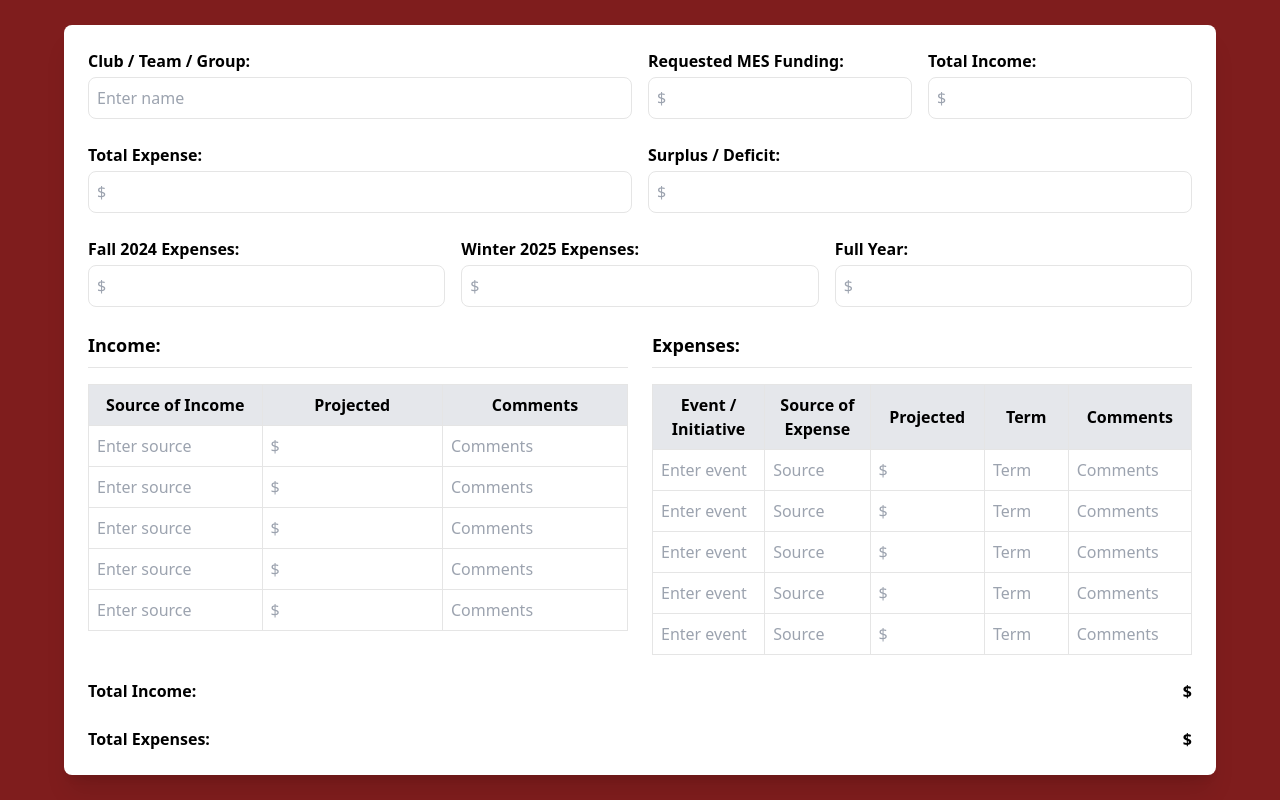
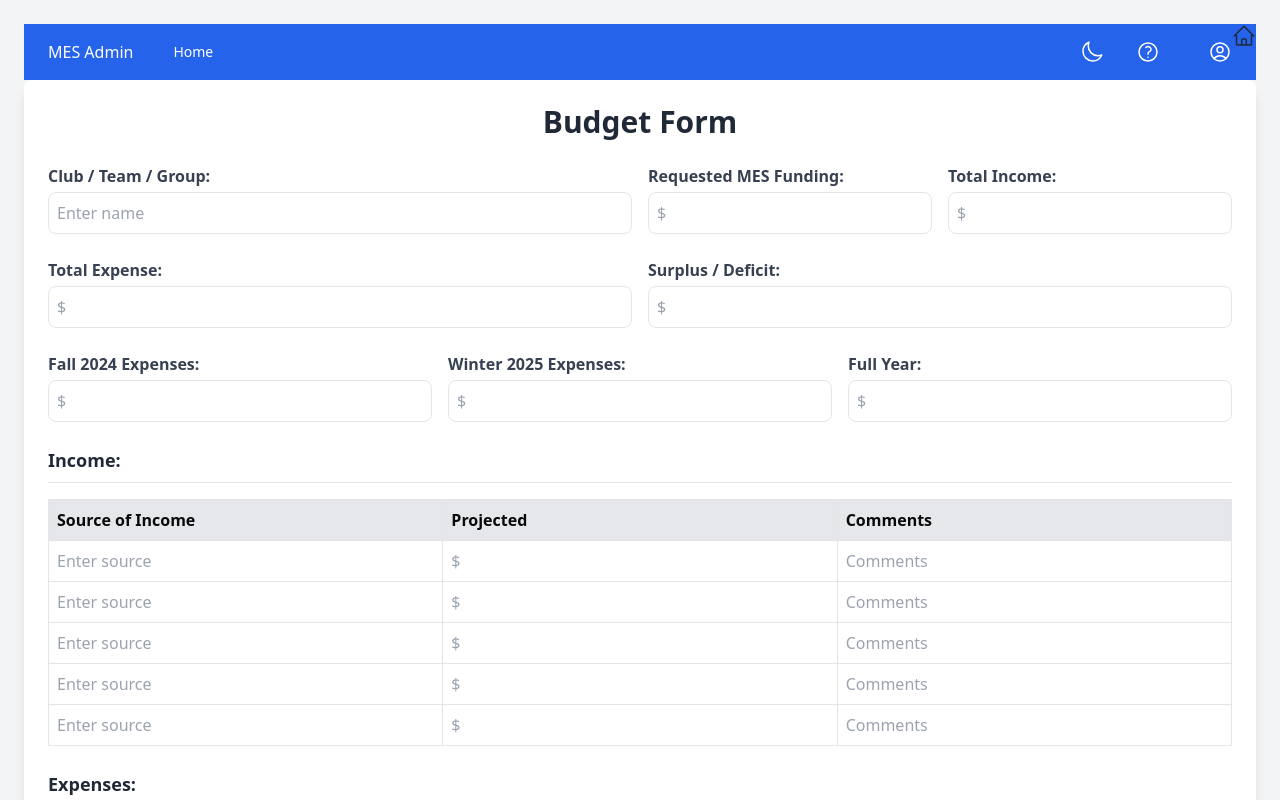
Before and after one commit to Housam2020/MES-ERP, a Next.js app in the folder src/: page /dashboard/annual_form in a window 1280 px wide. Shown: the top 800 px of the page. Built offline with nearby package versions, Linux system fonts and the light colour scheme; no server answers.

Commit message:
added in correct navigation to pages and fixed up styling/format

```diff
--- a/src/src/app/dashboard/annual_form/page.tsx
+++ b/src/src/app/dashboard/annual_form/page.tsx
@@ -1,95 +1,139 @@
-import React from 'react';
+"use client";
+
+import React from "react";
+import { useRouter } from "next/navigation";
+import DashboardHeader from "@/components/dashboard/DashboardHeader";
+import { HomeIcon } from "@heroicons/react/24/outline";
 
 const BudgetForm = () => {
+  const router = useRouter();
+
   return (
-    <div className="min-h-screen bg-red-900 text-white flex items-center justify-center p-4">
-      <div className="w-full max-w-6xl bg-white text-black rounded-lg shadow-xl p-6 space-y-6">
+    <div className="min-h-screen bg-gray-100 p-6">
+      <DashboardHeader />
+      {/* Wider and taller container */}
+      <div className="max-w-7xl mx-auto bg-white p-6 rounded-lg shadow-lg">
+        {/* Home Icon in the top right */}
+        <button
+          onClick={() => router.push("/dashboard/home")}
+          className="absolute top-4 right-4 p-2 rounded-full hover:bg-gray-200 dark:hover:bg-gray-700"
+          aria-label="Go to Home"
+        >
+          <HomeIcon className="h-6 w-6 text-gray-800 dark:text-gray-200" />
+        </button>
+
+        <h1 className="text-3xl font-bold mb-6 text-gray-800 dark:text-gray-200 text-center">
+          Budget Form
+        </h1>
+
+        {/* Form Section */}
+        <div className="space-y-6">
+          {/* General Information */}
           <div className="grid grid-cols-1 md:grid-cols-2 gap-4">
             <div>
-            <label htmlFor="clubName" className="font-bold">Club / Team / Group:</label>
+              <label htmlFor="clubName" className="font-bold text-gray-700 dark:text-gray-300">
+                Club / Team / Group:
+              </label>
               <input
                 type="text"
                 id="clubName"
-              className="w-full border rounded-lg p-2 mt-1"
+                className="w-full border rounded-lg p-2 mt-1 bg-white dark:bg-gray-700 text-gray-900 dark:text-gray-200"
                 placeholder="Enter name"
               />
             </div>
             <div className="grid grid-cols-2 gap-4">
               <div>
-              <label className="font-bold">Requested MES Funding:</label>
+                <label className="font-bold text-gray-700 dark:text-gray-300">
+                  Requested MES Funding:
+                </label>
                 <input
                   type="text"
-                className="w-full border rounded-lg p-2 mt-1"
+                  className="w-full border rounded-lg p-2 mt-1 bg-white dark:bg-gray-700 text-gray-900 dark:text-gray-200"
                   placeholder="$"
                 />
               </div>
               <div>
-              <label className="font-bold">Total Income:</label>
+                <label className="font-bold text-gray-700 dark:text-gray-300">
+                  Total Income:
+                </label>
                 <input
                   type="text"
-                className="w-full border rounded-lg p-2 mt-1"
+                  className="w-full border rounded-lg p-2 mt-1 bg-white dark:bg-gray-700 text-gray-900 dark:text-gray-200"
                   placeholder="$"
                 />
               </div>
             </div>
           </div>
 
+          {/* Additional Details */}
           <div className="grid grid-cols-1 md:grid-cols-2 gap-4">
             <div>
-            <label className="font-bold">Total Expense:</label>
+              <label className="font-bold text-gray-700 dark:text-gray-300">
+                Total Expense:
+              </label>
               <input
                 type="text"
-              className="w-full border rounded-lg p-2 mt-1"
+                className="w-full border rounded-lg p-2 mt-1 bg-white dark:bg-gray-700 text-gray-900 dark:text-gray-200"
                 placeholder="$"
               />
             </div>
             <div>
-            <label className="font-bold">Surplus / Deficit:</label>
+              <label className="font-bold text-gray-700 dark:text-gray-300">
+                Surplus / Deficit:
+              </label>
               <input
                 type="text"
-              className="w-full border rounded-lg p-2 mt-1"
+                className="w-full border rounded-lg p-2 mt-1 bg-white dark:bg-gray-700 text-gray-900 dark:text-gray-200"
                 placeholder="$"
               />
             </div>
           </div>
 
+          {/* Term Expenses */}
           <div className="grid grid-cols-1 md:grid-cols-3 gap-4">
             <div>
-            <label className="font-bold">Fall 2024 Expenses:</label>
+              <label className="font-bold text-gray-700 dark:text-gray-300">
+                Fall 2024 Expenses:
+              </label>
               <input
                 type="text"
-              className="w-full border rounded-lg p-2 mt-1"
+                className="w-full border rounded-lg p-2 mt-1 bg-white dark:bg-gray-700 text-gray-900 dark:text-gray-200"
                 placeholder="$"
               />
             </div>
             <div>
-            <label className="font-bold">Winter 2025 Expenses:</label>
+              <label className="font-bold text-gray-700 dark:text-gray-300">
+                Winter 2025 Expenses:
+              </label>
               <input
                 type="text"
-              className="w-full border rounded-lg p-2 mt-1"
+                className="w-full border rounded-lg p-2 mt-1 bg-white dark:bg-gray-700 text-gray-900 dark:text-gray-200"
                 placeholder="$"
               />
             </div>
             <div>
-            <label className="font-bold">Full Year:</label>
+              <label className="font-bold text-gray-700 dark:text-gray-300">
+                Full Year:
+              </label>
               <input
                 type="text"
-              className="w-full border rounded-lg p-2 mt-1"
+                className="w-full border rounded-lg p-2 mt-1 bg-white dark:bg-gray-700 text-gray-900 dark:text-gray-200"
                 placeholder="$"
               />
             </div>
           </div>
 
-        <div className="grid grid-cols-1 md:grid-cols-2 gap-6">
           {/* Income Section */}
           <div>
-            <h3 className="font-bold text-lg border-b pb-2">Income:</h3>
+            <h3 className="font-bold text-lg border-b pb-2 text-gray-800 dark:text-gray-200">
+              Income:
+            </h3>
             <table className="w-full mt-4 border">
               <thead>
-                <tr className="bg-gray-200">
-                  <th className="border p-2">Source of Income</th>
-                  <th className="border p-2">Projected</th>
-                  <th className="border p-2">Comments</th>
+                <tr className="bg-gray-200 dark:bg-gray-700">
+                  <th className="border p-2 text-left">Source of Income</th>
+                  <th className="border p-2 text-left">Projected</th>
+                  <th className="border p-2 text-left">Comments</th>
                 </tr>
               </thead>
               <tbody>
@@ -98,21 +142,21 @@ const BudgetForm = () => {
                     <td className="border p-2">
                       <input
                         type="text"
-                        className="w-full border-none"
+                        className="w-full border-none bg-transparent"
                         placeholder="Enter source"
                       />
                     </td>
                     <td className="border p-2">
                       <input
                         type="text"
-                        className="w-full border-none"
+                        className="w-full border-none bg-transparent"
                         placeholder="$"
                       />
                     </td>
                     <td className="border p-2">
                       <input
                         type="text"
-                        className="w-full border-none"
+                        className="w-full border-none bg-transparent"
                         placeholder="Comments"
                       />
                     </td>
@@ -124,15 +168,17 @@ const BudgetForm = () => {
 
           {/* Expenses Section */}
           <div>
-            <h3 className="font-bold text-lg border-b pb-2">Expenses:</h3>
+            <h3 className="font-bold text-lg border-b pb-2 text-gray-800 dark:text-gray-200">
+              Expenses:
+            </h3>
             <table className="w-full mt-4 border">
               <thead>
-                <tr className="bg-gray-200">
-                  <th className="border p-2">Event / Initiative</th>
-                  <th className="border p-2">Source of Expense</th>
-                  <th className="border p-2">Projected</th>
-                  <th className="border p-2">Term</th>
-                  <th className="border p-2">Comments</th>
+                <tr className="bg-gray-200 dark:bg-gray-700">
+                  <th className="border p-2 text-left">Event / Initiative</th>
+                  <th className="border p-2 text-left">Source of Expense</th>
+                  <th className="border p-2 text-left">Projected</th>
+                  <th className="border p-2 text-left">Term</th>
+                  <th className="border p-2 text-left">Comments</th>
                 </tr>
               </thead>
               <tbody>
@@ -141,35 +187,35 @@ const BudgetForm = () => {
                     <td className="border p-2">
                       <input
                         type="text"
-                        className="w-full border-none"
+                        className="w-full border-none bg-transparent"
                         placeholder="Enter event"
                       />
                     </td>
                     <td className="border p-2">
                       <input
                         type="text"
-                        className="w-full border-none"
+                        className="w-full border-none bg-transparent"
                         placeholder="Source"
                       />
                     </td>
                     <td className="border p-2">
                       <input
                         type="text"
-                        className="w-full border-none"
+                        className="w-full border-none bg-transparent"
                         placeholder="$"
                       />
                     </td>
                     <td className="border p-2">
                       <input
                         type="text"
-                        className="w-full border-none"
+                        className="w-full border-none bg-transparent"
                         placeholder="Term"
                       />
                     </td>
                     <td className="border p-2">
                       <input
                         type="text"
-                        className="w-full border-none"
+                        className="w-full border-none bg-transparent"
                         placeholder="Comments"
                       />
                     </td>
@@ -178,16 +224,16 @@ const BudgetForm = () => {
               </tbody>
             </table>
           </div>
-        </div>
 
-        <div className="flex justify-between font-bold mt-6">
+          {/* Summary */}
+          <div className="flex justify-between font-bold text-gray-800 dark:text-gray-200">
             <p>Total Income:</p>
             <p>$</p>
           </div>
-
-        <div className="flex justify-between font-bold">
+          <div className="flex justify-between font-bold text-gray-800 dark:text-gray-200">
             <p>Total Expenses:</p>
             <p>$</p>
+          </div>
         </div>
       </div>
     </div>
--- a/src/src/app/dashboard/operating_budget/page.tsx
+++ b/src/src/app/dashboard/operating_budget/page.tsx
@@ -1,4 +1,5 @@
 import React from "react";
+import DashboardHeader from "@/components/dashboard/DashboardHeader";
 
 const BudgetSummaryTable = () => {
   const data = {
@@ -52,6 +53,7 @@ const BudgetSummaryTable = () => {
 
   return (
     <div className="min-h-screen bg-gray-100 p-6">
+      <DashboardHeader />
       <div className="max-w-7xl mx-auto bg-white p-6 rounded-lg shadow-lg">
         {data.summary.map((section, index) => (
           <div key={index} className="mb-8">
--- a/src/src/components/dashboard/DashboardHeader.tsx
+++ b/src/src/components/dashboard/DashboardHeader.tsx
@@ -56,6 +56,8 @@ export default function DashboardHeader() {
     { href: '/dashboard/groups', label: 'Groups', permission: ['manage_groups'] },
     { href: '/dashboard/analytics', label: 'Analytics', permission: ['view_all_requests', 'view_club_requests'] },
     { href: '/dashboard/roles', label: 'Roles', permission: ['manage_all_roles', 'manage_club_roles'] },
+    { href: '/dashboard/annual_form', label: 'Annual Form', permission: ['manage_all_roles', 'manage_club_roles'] },
+    { href: '/dashboard/operating_budget', label: 'Operating Budget', permission: ['manage_all_roles', 'manage_club_roles'] },
   ];
 
   if (loading) return null;
```
Lines whose indentation alone changed are shown as unchanged.
